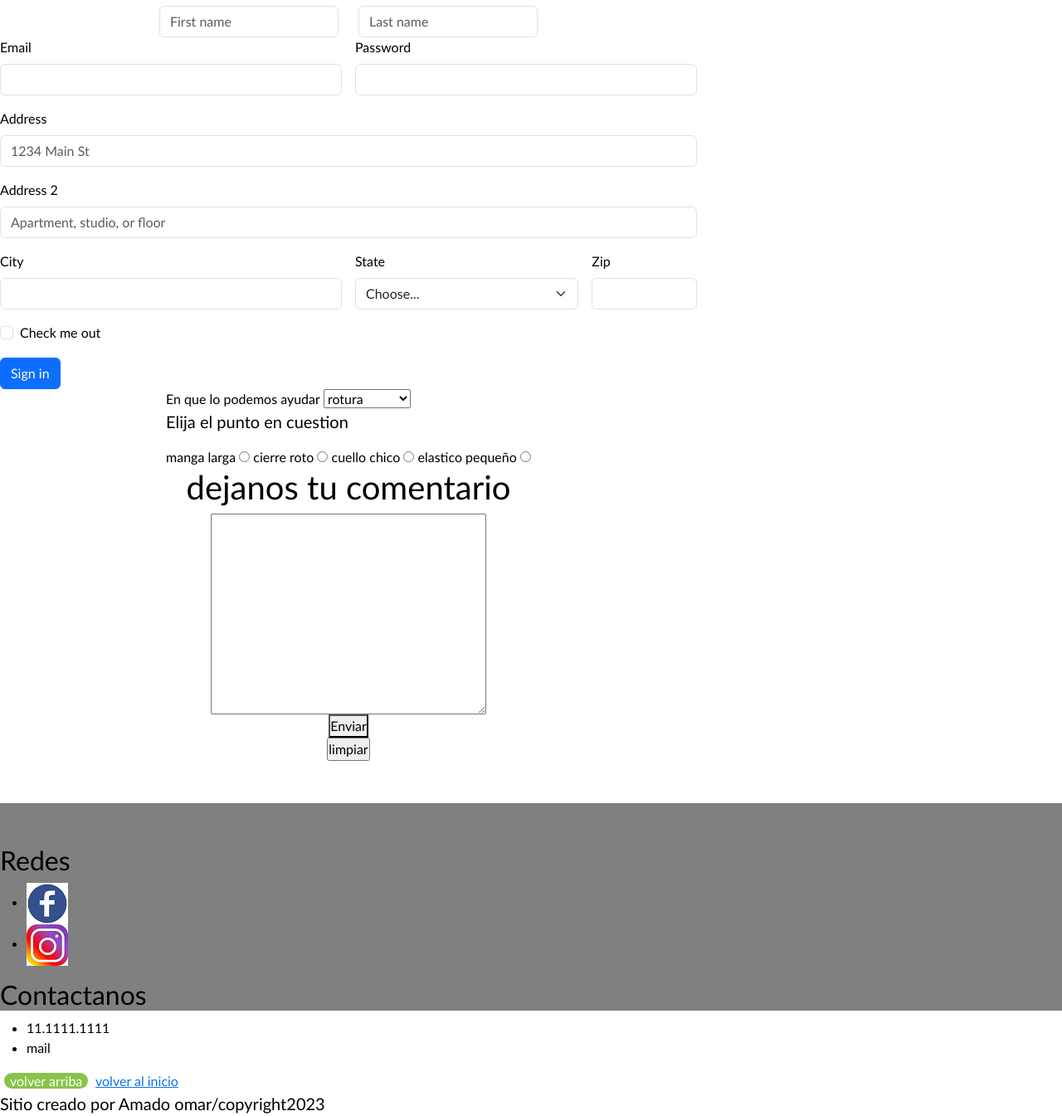
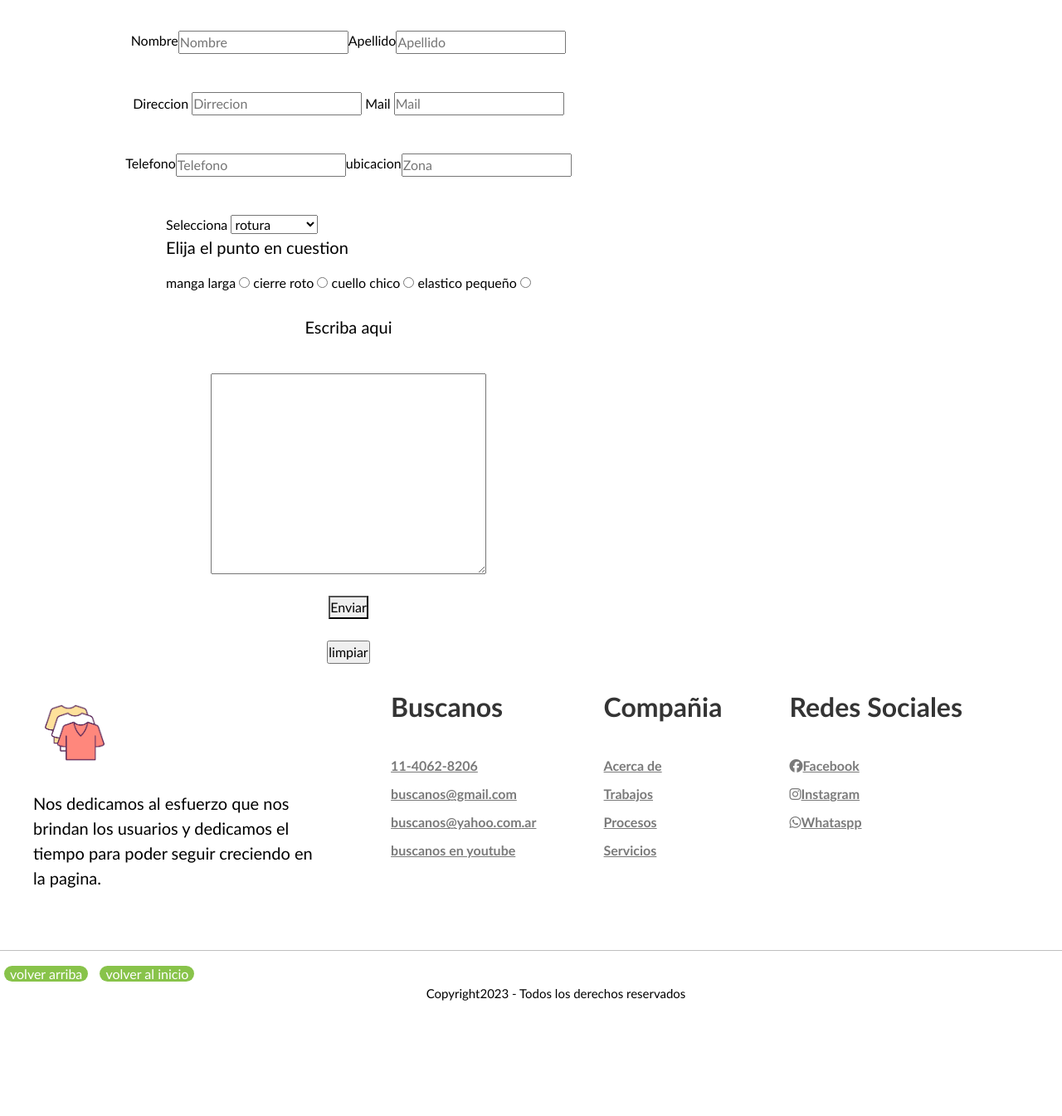
Before and after one commit to Bellako2023/Proyecto_coder, a website: page pages/contacto.html in a window 1280 px wide. Shown: the part 519-1864 px from the top of the page at 83% size. After the commit the page ends 1728 px from the top, so only its background shows below. Drawn offline with nearby package versions, Linux system fonts and the light colour scheme; files whose address does not match are found by name.

Commit message:
cambios en las paginas

```diff
--- a/Style/scss/layout/footer.scss
+++ b/Style/scss/layout/footer.scss
@@ -2,7 +2,7 @@ footer {
     grid-area: footer;
     width: 100%;
     padding: 50px 0;
-    background-color: grey;
+    background-color: none;
 
     .footer-pie {
         display: flex;
@@ -16,8 +16,8 @@ footer {
         flex-wrap: wrap;
         justify-content: space-between;
         max-width: 1200px;
-        margin: auto;
-        margin-top: 100px;
+        margin: none;
+        margin-top: -70px;
 
         .box-footer {
             display: flex;
@@ -68,3 +68,14 @@ footer .button {
     align-items: center;
 
 }
+
+.footer a {
+    color: white;
+    text-decoration: none;
+    background: #88c34a;
+    padding: 0 7px;
+    border-radius: 30px;
+    font-size: none;
+    margin: 5px;
+
+}
--- a/Style/scss/layout/main.scss
+++ b/Style/scss/layout/main.scss
@@ -3,7 +3,7 @@ main {
     display: flex;
     flex-direction: column;
     align-items: center;
-    justify-content: center;
+    justify-content: space-around;
     .Indumentaria {
         padding: 100px;
         margin: 10px;
@@ -14,14 +14,33 @@ main {
     }
 }
 
-.Cuerpo {
-    height: 20%;
-    justify-content: flex-start;
-    align-content: center;
-}
 
 .col {
     width: 30vh;
     margin-top: 10%;
     height: 10%;
 }
+
+// Estilos de contacto
+.ayuda {
+    width: 100%;
+    display: flex;
+    justify-content: space-around;
+    color: darkblue;
+}
+
+.Nombre {
+    margin: 10px 0;
+    display: flex;
+    padding: 10px 0;
+}
+
+.Dirrecion {
+    margin: 10px 0;
+}
+
+.Ubicacion {
+    margin: 10px 0;
+    display: flex;
+    padding: 10px 0;
+}
--- a/Style/scss/layout/nav.scss
+++ b/Style/scss/layout/nav.scss
@@ -3,6 +3,7 @@ nav {
     display: flex;
     justify-content: space-between;
     background-color: #0769e9;
+    background-image: linear-gradient(to right, #0769e9 , white);
     position: fixed;
     height: 80px;
     width: 100%;
--- a/pages/Novedades.html
+++ b/pages/Novedades.html
@@ -4,6 +4,7 @@
 <head>
     <meta charset="UTF-8">
     <meta name="viewport" content="width=device-width, initial-scale=1.0">
+    <script src="https://kit.fontawesome.com/98f280d957.js" crossorigin="anonymous"></script>
     <link rel="stylesheet" href="../Style/css/Style.css">
     <link rel="preconnect" href="https://fonts.googleapis.com">
     <link rel="preconnect" href="https://fonts.gstatic.com" crossorigin>
@@ -15,11 +16,11 @@
 
 <body>
 
-    <header>
+    <header class="Caratula">
         <a class="Logo" href="../index.html"><img src="../imagenes/dibujos de remeras.png" alt="logo">
 
     </header>
-Lorem ipsum dolor sit amet consectetur adipisicing elit. Ea mollitia consequuntur consequatur dolor quasi error dolore maxime dolorem, reiciendis beatae incidunt aliquam vel suscipit optio iste soluta repellendus voluptas pariatur.
+
     <nav>
         <div class="Contenedor">
             <ul class="Paginas">
@@ -30,7 +31,6 @@ Lorem ipsum dolor sit amet consectetur adipisicing elit. Ea mollitia consequuntu
 
             </ul>
         </div>
-
     </nav>
 
     <main>
@@ -95,29 +95,48 @@ Lorem ipsum dolor sit amet consectetur adipisicing elit. Ea mollitia consequuntu
     </aside>
 
     <footer>
-        <div class="Contenedor">
-            <div class="Redes">
-                <h2>Redes</h2>
-                <ul>
-                    <li><a href="#"><img src="../imagenes/logo de facebook-1.png" alt="Logo de facebook"></a></li>
-                    <li><a href="#"><img src="../imagenes/logo de instagram-2.png" alt="Logo de instagram"></a></li>
-                </ul>
+        <div class="container-footer">
+            <div class="box-footer">
+                <div class="logo">
+                    <img src="../imagenes/dibujos de remeras.png" alt="logo de remeras">
+                </div>
+                <div class="texto">
+                    <p>Nos dedicamos al esfuerzo que nos brindan los usuarios
+                        y dedicamos el tiempo para poder seguir creciendo
+                        en la pagina.
+                    </p>
+                </div>
             </div>
-            <div class="Contactos">
-                <h2>Contactanos</h2>
-                <ul>
-                    <li>11.1111.1111</li>
-                    <li>mail</li>
-                </ul>
-                <input type="email" id="email" placeholder="Ingresa tu email">
+            <div class="box-footer">
+                <h2>Buscanos</h2>
+                <a href="#">11-4062-8206</a>
+                <a href="#">buscanos@gmail.com</a>
+                <a href="#">buscanos@yahoo.com.ar</a>
+                <a href="#">buscanos en youtube</a>
             </div>
-            <div>
-                <a class="button" href="#">volver arriba</a>
+
+            <div class="box-footer">
+                <h2>Compañia</h2>
+                <a href="#">Acerca de</a>
+                <a href="#">Trabajos</a>
+                <a href="#">Procesos</a>
+                <a href="#">Servicios</a>
+            </div>
+
+            <div class="box-footer">
+                <h2>Redes Sociales</h2>
+                <a href="#"><i class="fa-brands fa-facebook"></i>Facebook</a>
+                <a href="#"><i class="fa-brands fa-instagram"></i>Instagram</a>
+                <a href="#"><i class="fa-brands fa-whatsapp"></i>Whataspp</a>
             </div>
         </div>
+        <hr>
+        <div class="footer">
+            <a class="button" href="#">volver arriba</a>
+            <a class="button2" href="../index.html">volver al inicio</a>
+        </div>
 
-
-        <p>Sitio creado por Amado omar/copyright2023</p>
+        <p class="footer-pie">Copyright2023 - Todos los derechos reservados</p>
     </footer>
 
 </body>
--- a/pages/contacto.html
+++ b/pages/contacto.html
@@ -6,16 +6,17 @@
     <meta name="viewport" content="width=device-width, initial-scale=1.0">
     <link href="https://cdn.jsdelivr.net/npm/bootstrap@5.3.0/dist/css/bootstrap.min.css" rel="stylesheet"
         integrity="sha384-9ndCyUaIbzAi2FUVXJi0CjmCapSmO7SnpJef0486qhLnuZ2cdeRhO02iuK6FUUVM" crossorigin="anonymous">
+    <script src="https://kit.fontawesome.com/98f280d957.js" crossorigin="anonymous"></script>
     <link rel="stylesheet" href="../Style/css/Style.css">
     <title>Contacto</title>
 </head>
 
 <body>
 
-    <header>
-        <a href="#"><img src="../imagenes/dibujos de remeras.png" alt="logo"></a>
+    <header class="Contacto">
+        <h1>Contactanos</h1>
+        <img src="../imagenes/logo de imagen1.png" class="img-fluid" alt="...">
     </header>
-    Lorem ipsum dolor sit amet consectetur adipisicing elit. Neque at ex facilis facere laudantium incidunt reprehenderit maiores quasi aspernatur voluptates doloremque, iusto dignissimos praesentium labore ipsa fuga obcaecati quo ea!
 
     <nav>
         <ul>
@@ -28,67 +29,33 @@
 
     </nav>
 
-    <main>
+    <main class="Ayuda">
+
         <h1>Estamos para ayudarte!!</h1>
+        <p>Rellene los campos y deje su comentario</p>
 
-        <div class="row">
-            <div class="col">
-                <input type="text" class="form-control" placeholder="First name" aria-label="First name">
-            </div>
-            <div class="col">
-                <input type="text" class="form-control" placeholder="Last name" aria-label="Last name">
-            </div>
+        <div class="Nombre">
+            <label for="Nombre">Nombre</label>
+            <input type="Nombre" placeholder="Nombre">
+            <label for="Apellido">Apellido</label>
+            <input type="Apellido" placeholder="Apellido">
+        </div>
+        <div class="Direccion">
+            <label for="Dirrecion">Direccion</label>
+            <input type="Direccion" placeholder="Dirrecion">
+            <label for="Mail">Mail</label>
+            <input type="email" name="#" id="#" placeholder="Mail">
+        </div>
+        <div class="Ubicacion">
+            <label for="Telefono">Telefono</label>
+            <input type="Telefono" placeholder="Telefono">
+            <label for="ubicacion">ubicacion</label>
+           <input type="Zona" placeholder="Zona">
         </div>
 
-        <form class="row g-3">
-            <div class="col-md-6">
-                <label for="inputEmail4" class="form-label">Email</label>
-                <input type="email" class="form-control" id="inputEmail4">
-            </div>
-            <div class="col-md-6">
-                <label for="inputPassword4" class="form-label">Password</label>
-                <input type="password" class="form-control" id="inputPassword4">
-            </div>
-            <div class="col-12">
-                <label for="inputAddress" class="form-label">Address</label>
-                <input type="text" class="form-control" id="inputAddress" placeholder="1234 Main St">
-            </div>
-            <div class="col-12">
-                <label for="inputAddress2" class="form-label">Address 2</label>
-                <input type="text" class="form-control" id="inputAddress2" placeholder="Apartment, studio, or floor">
-            </div>
-            <div class="col-md-6">
-                <label for="inputCity" class="form-label">City</label>
-                <input type="text" class="form-control" id="inputCity">
-            </div>
-            <div class="col-md-4">
-                <label for="inputState" class="form-label">State</label>
-                <select id="inputState" class="form-select">
-                    <option selected>Choose...</option>
-                    <option>...</option>
-                </select>
-            </div>
-            <div class="col-md-2">
-                <label for="inputZip" class="form-label">Zip</label>
-                <input type="text" class="form-control" id="inputZip">
-            </div>
-            <div class="col-12">
-                <div class="form-check">
-                    <input class="form-check-input" type="checkbox" id="gridCheck">
-                    <label class="form-check-label" for="gridCheck">
-                        Check me out
-                    </label>
-                </div>
-            </div>
-            <div class="col-12">
-                <button type="submit" class="btn btn-primary">Sign in</button>
-            </div>
-        </form>
-
         <form action="Desplegar">
-
-            <div>
-                <label for="ayuda">En que lo podemos ayudar</label>
+            <div class=>
+                <label for="ayuda">Selecciona</label>
                 <select id="ayuda">
                     <option value="ropa">rotura</option>
                     <option value="ajustado">talle chico</option>
@@ -112,43 +79,60 @@
                 <input type="radio" id="cintura" value="cintura" name="cinturon">
 
             </div>
-
         </form>
 
-        <h1>dejanos tu comentario</h1>
+        <p>Escriba aqui</p>
 
         <textarea name="comentario" id="comentario" cols="35" rows="10"></textarea>
-
 
         <button type="submit">Enviar</button>
         <input type="reset" value="limpiar">
 
-
     </main>
 
     <footer>
+        <div class="container-footer">
+            <div class="box-footer">
+                <div class="logo">
+                    <img src="../imagenes/dibujos de remeras.png" alt="logo de remeras">
+                </div>
+                <div class="texto">
+                    <p>Nos dedicamos al esfuerzo que nos brindan los usuarios
+                        y dedicamos el tiempo para poder seguir creciendo
+                        en la pagina.
+                    </p>
+                </div>
+            </div>
+            <div class="box-footer">
+                <h2>Buscanos</h2>
+                <a href="#">11-4062-8206</a>
+                <a href="#">buscanos@gmail.com</a>
+                <a href="#">buscanos@yahoo.com.ar</a>
+                <a href="#">buscanos en youtube</a>
+            </div>
 
-        <div class="Redes">
-            <h2>Redes</h2>
-            <ul>
-                <li><a href="#"><img src="../imagenes/logo de facebook-1.png" alt="Logo de facebook"></a></li>
-                <li><a href="#"><img src="../imagenes/logo de instagram-2.png" alt="Logo de instagram"></a></li>
-            </ul>
+            <div class="box-footer">
+                <h2>Compañia</h2>
+                <a href="#">Acerca de</a>
+                <a href="#">Trabajos</a>
+                <a href="#">Procesos</a>
+                <a href="#">Servicios</a>
+            </div>
+
+            <div class="box-footer">
+                <h2>Redes Sociales</h2>
+                <a href="#"><i class="fa-brands fa-facebook"></i>Facebook</a>
+                <a href="#"><i class="fa-brands fa-instagram"></i>Instagram</a>
+                <a href="#"><i class="fa-brands fa-whatsapp"></i>Whataspp</a>
+            </div>
+        </div>
+        <hr>
+        <div class="footer">
+            <a class="button" href="#">volver arriba</a>
+            <a href="../index.html">volver al inicio</a>
         </div>
 
-        <div class="Contacto">
-            <h2>Contactanos</h2>
-            <ul>
-                <li>11.1111.1111</li>
-                <li>mail</li>
-            </ul>
-        </div>
-
-        <a class="button" href="#">volver arriba</a>
-
-        <a href="../index.html">volver al inicio</a>
-
-        <p>Sitio creado por Amado omar/copyright2023</p>
+        <p class="footer-pie">Copyright2023 - Todos los derechos reservados</p>
 
     </footer>
 
```
Also changed, not shown: Style/scss/Style.scss (+0 -37 lines), Style/scss/abstracts/abstracts.scss (+75 -4 lines), Style/scss/layout/header.scss (+11 -1 lines), index.html (+5 -5 lines), pages/Nosotros.html (+1 -1 lines), pages/servicio.html (+14 -27 lines), Style/css/Style.css, Style/scss/imagenes/fondo de imagen.jpg (deleted), imagenes/logo de imagen.jpg (renamed from Style/scss/layout/logo de imagen.jpg), imagenes/logo de imagen1.png (added), 1 other file.
